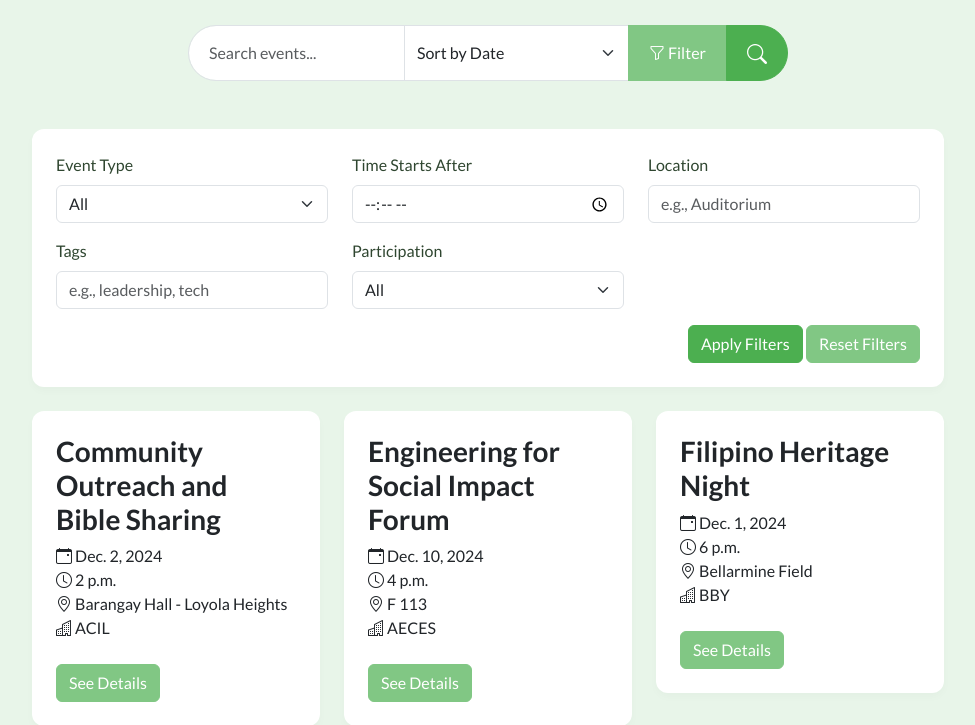
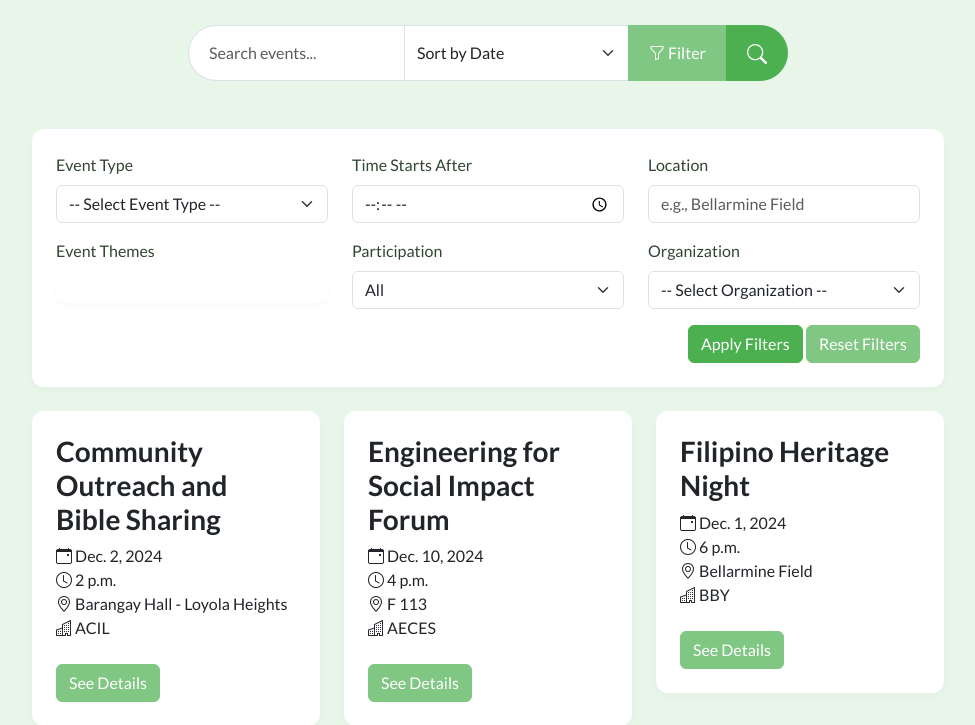
Before and after one commit to nellbert-admu/Aloe-Hub, a Django app: template templates/events/events.html in a window 1280 px wide, after a click on "Filter". Shown: the part 173-898 px from the top of the page, without its empty margins (152-1127 px from the left). Run offline with Django 5.2, Linux system fonts and the light colour scheme; the template is opened without the code that fills it: values that come from a table or form of the project are taken from there, others are empty; data comes from the database, SQL or seed files in the repository; both versions use the stored data as it was after the commit; some libraries are stand-ins or nearby versions.

Commit message:
more filters work + rickroll gform
event themes, orgs, time

```diff
--- a/templates/events/event_detail.html
+++ b/templates/events/event_detail.html
@@ -18,7 +18,7 @@
                     <p class="card-text">{{ event.description }}</p>
                 </div>
                 <div class="col-md-4 text-end">
-                    <a href="https://www.youtube.com/watch?v=dQw4w9WgXcQ&pp=ygUIcmlja3JvbGw%3D" target="_blank" class="btn btn-primary btn-lg mt-3">
+                    <a href="https://docs.google.com/forms/d/1uLYDZcCzqlbHl-4ITT7rpRVKxpKqjHz18_qoiR9NQdY/viewform?edit_requested=true" target="_blank" class="btn btn-primary btn-lg mt-3">
                         Register for Event
                     </a>
                     {% if user.is_authenticated %}
--- a/templates/events/events.html
+++ b/templates/events/events.html
@@ -28,26 +28,44 @@
             <div class="row">
                 <div class="col-md-4 mb-3">
                     <label for="eventType" class="form-label">Event Type</label>
-                    <select class="form-select" id="eventType" name="event_type">
-                        <option value="">All</option>
-                        <option value="workshop">Workshop</option>
-                        <option value="seminar">Seminar</option>
-                        <option value="social">Social</option>
+                    <select name="event_type" class="form-select">
+                        <option value="">-- Select Event Type --</option>
+                        {% for tag in event_type_tags %}
+                            <option value="{{ tag.name }}" {% if tag.name == request.GET.event_type %}selected{% endif %}>
+                                {{ tag.name }}
+                            </option>
+                        {% endfor %}
                     </select>
                 </div>
                 <div class="col-md-4 mb-3">
                     <label for="timeAfter" class="form-label">Time Starts After</label>
-                    <input type="time" id="timeAfter" name="time_after" class="form-control">
+                    <input type="time" id="timeAfter" name="time_after" value="{{ request.GET.time_after }}" class="form-control">
                 </div>
                 <div class="col-md-4 mb-3">
                     <label for="location" class="form-label">Location</label>
-                    <input type="text" id="location" name="location" class="form-control" placeholder="e.g., Auditorium">
+                    <input type="text" id="location" name="location" value="{{ request.GET.location }}" class="form-control" placeholder="e.g., Bellarmine Field">
                 </div>
             </div>
             <div class="row">
                 <div class="col-md-4 mb-3">
-                    <label for="tags" class="form-label">Tags</label>
-                    <input type="text" id="tags" name="tags" class="form-control" placeholder="e.g., leadership, tech">
+                    <label class="form-label">Event Themes</label>
+                    <div class="card p-3" style="max-height: 300px; overflow-y: auto;">
+                        {% for tag in event_theme_tags %}
+                            <div class="form-check">
+                                <input
+                                    class="form-check-input"
+                                    type="checkbox"
+                                    name="event_themes"
+                                    value="{{ tag.name }}"
+                                    id="theme{{ tag.id }}"
+                                    {% if tag.name in request.GET.getlist.event_themes %}checked{% endif %}
+                                >
+                                <label class="form-check-label" for="theme{{ tag.id }}">
+                                    {{ tag.name }}
+                                </label>
+                            </div>
+                        {% endfor %}
+                    </div>
                 </div>
                 <div class="col-md-4 mb-3">
                     <label for="participation" class="form-label">Participation</label>
@@ -58,7 +76,19 @@
                         <option value="members">Members Only</option>
                     </select>
                 </div>
+                <div class="col-md-4 mb-3">
+                    <label for="organization" class="form-label">Organization</label>
+                    <select name="organization" class="form-select">
+                        <option value="">-- Select Organization --</option>
+                        {% for organization in organizations %}
+                            <option value="{{ organization.name }}" {% if organization.name == request.GET.organization %}selected{% endif %}>
+                                {{ organization.name }}
+                            </option>
+                        {% endfor %}
+                    </select>
+                </div>
             </div>
+
             <div class="text-end">
                 <button type="submit" class="btn btn-primary">Apply Filters</button>
                 <a href="{% url 'event-list' %}" class="btn btn-secondary">Reset Filters</a>
```
Also changed, not shown: events/views.py (+69 -14 lines), db.sqlite3.
